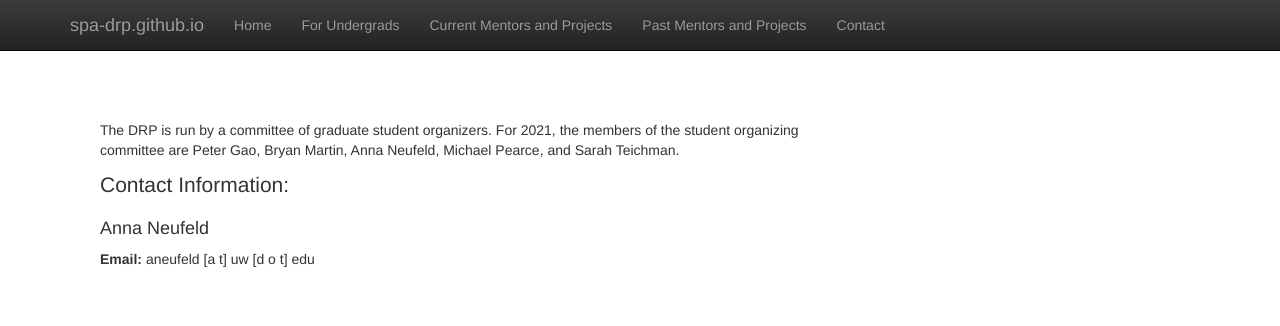
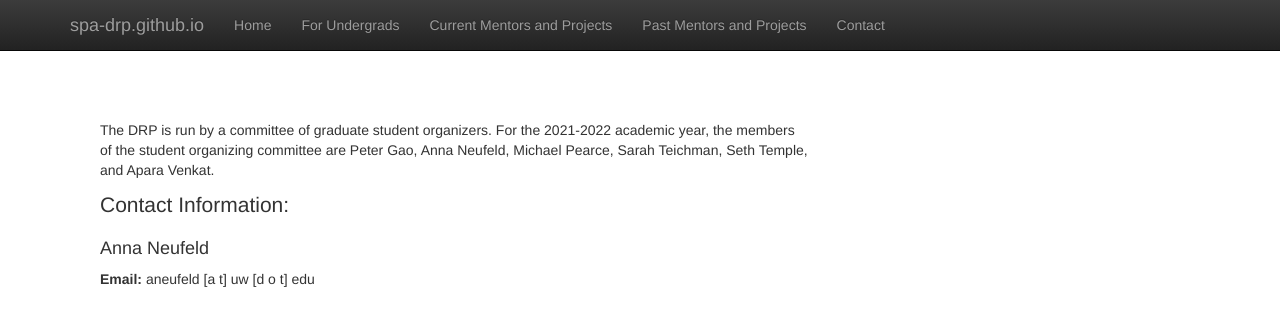
Before and after one commit to SPA-DRP/spa-drp.github.io, a Jekyll site: the page built from contact.html, in a window 1280 px wide. Shown: the top 326 px of the page. Built offline with Jekyll 4.4.1, drawn with Linux system fonts in a browser that asks for light colours; nearby versions of some CDN libraries; library files that are not in the unit come from our copies.

Commit message:
updated website

```diff
--- a/contact.html
+++ b/contact.html
@@ -6,8 +6,9 @@ title:  'Contact'
 <div style="padding-top: 10px;" class="col-md-8">
   <h2 class="featurette-heading">  </h2>
   <p>
-   The DRP is run by a committee of graduate student organizers. For 2021, the members of the student organizing committee are
-   Peter Gao, Bryan Martin, Anna Neufeld, Michael Pearce, and Sarah Teichman.
+   The DRP is run by a committee of graduate student organizers. For the 2021-2022 academic year, the members of the
+   student organizing committee are
+   Peter Gao, Anna Neufeld, Michael Pearce, Sarah Teichman, Seth Temple, and Apara Venkat.
     <br/>
   </p>
   <p class="lead">
```
